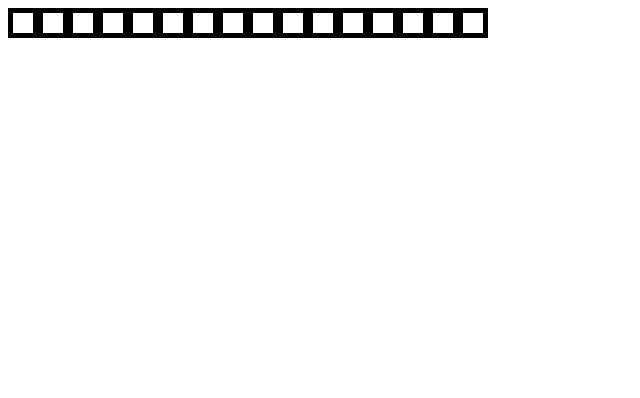
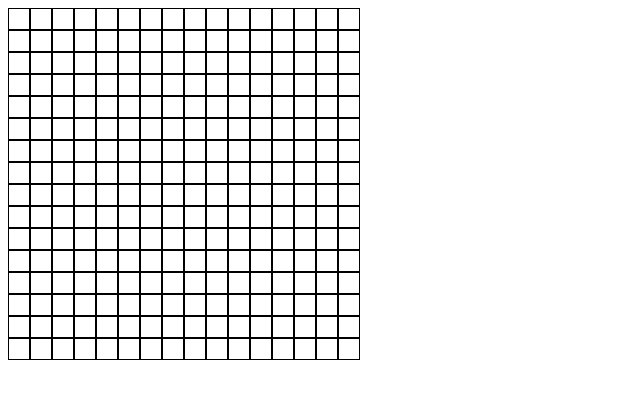
Before and after one commit to shislgrey/etch-a-sketch, a plain HTML site: page index.html in a window 1280 px wide. Shown: the whole page, without its empty margins (0-640 px from the left). Drawn offline with Linux system fonts and the light colour scheme.

Commit message:
got a grid flexed and boxed and scripted

```diff
--- a/etchasketch.js
+++ b/etchasketch.js
@@ -1,10 +1,17 @@
 const main = document.querySelector(".main")
+let size = 16
+let square
 
 function etchASketch() {
-    for (let box = 0; box < 16; box++) {
-        var square = document.createElement('div')
-        square.classList.add('square')
-        main.appendChild(square)
+    for (let column = 0; column < size; column++) {
+        var line = document.createElement('div')
+        line.classList.add('line')
+        for (let row = 0; row < size; row++) {
+            square = document.createElement('div')
+            square.classList.add('square')
+            line.appendChild(square)
+        }
+        main.appendChild(line)
     }
 }
 
--- a/style.css
+++ b/style.css
@@ -1,9 +1,12 @@
 .main {
   display: flex;
-  flex-flow: row wrap;
+  flex-flow: column wrap;
+}
+.line {
+  display: flex;
 }
 .square {
-  border: 5px solid black;
+  border: 1px solid black;
   height: 20px;
   width: 20px;
 }
```
